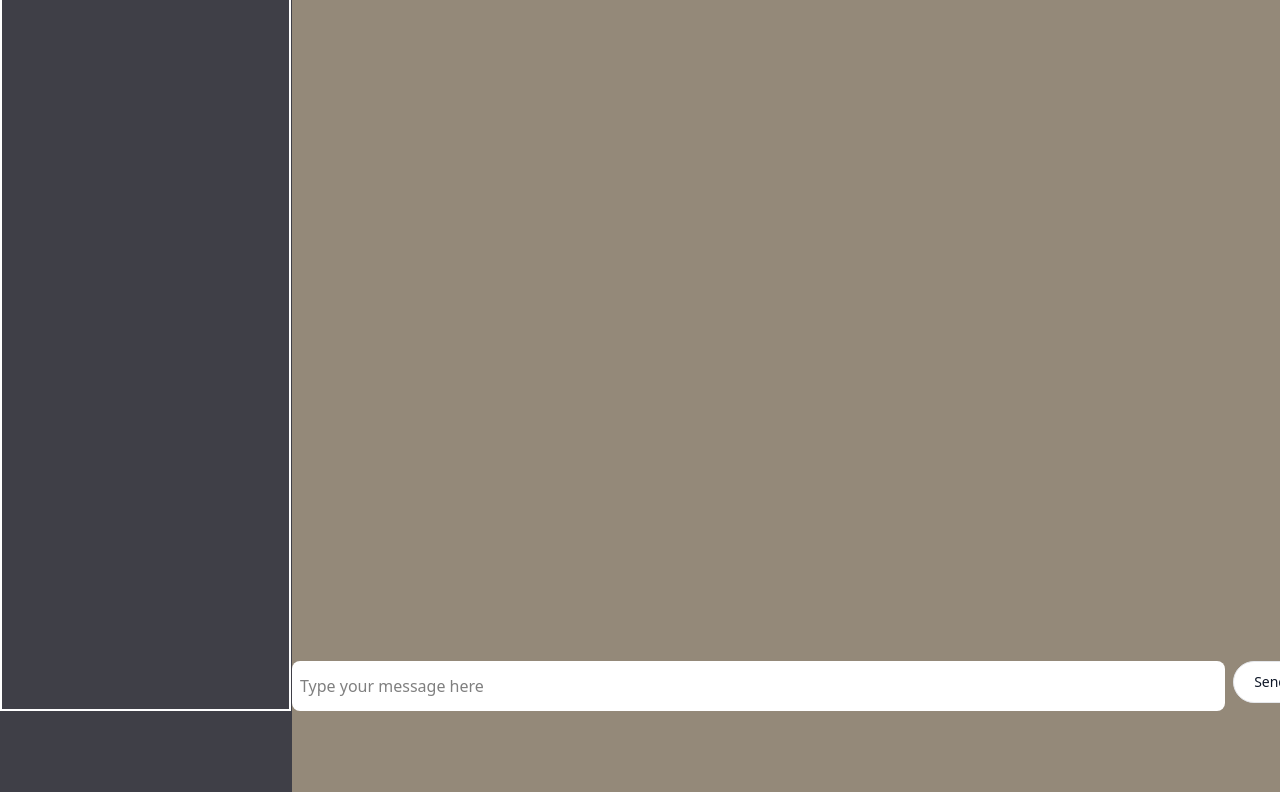
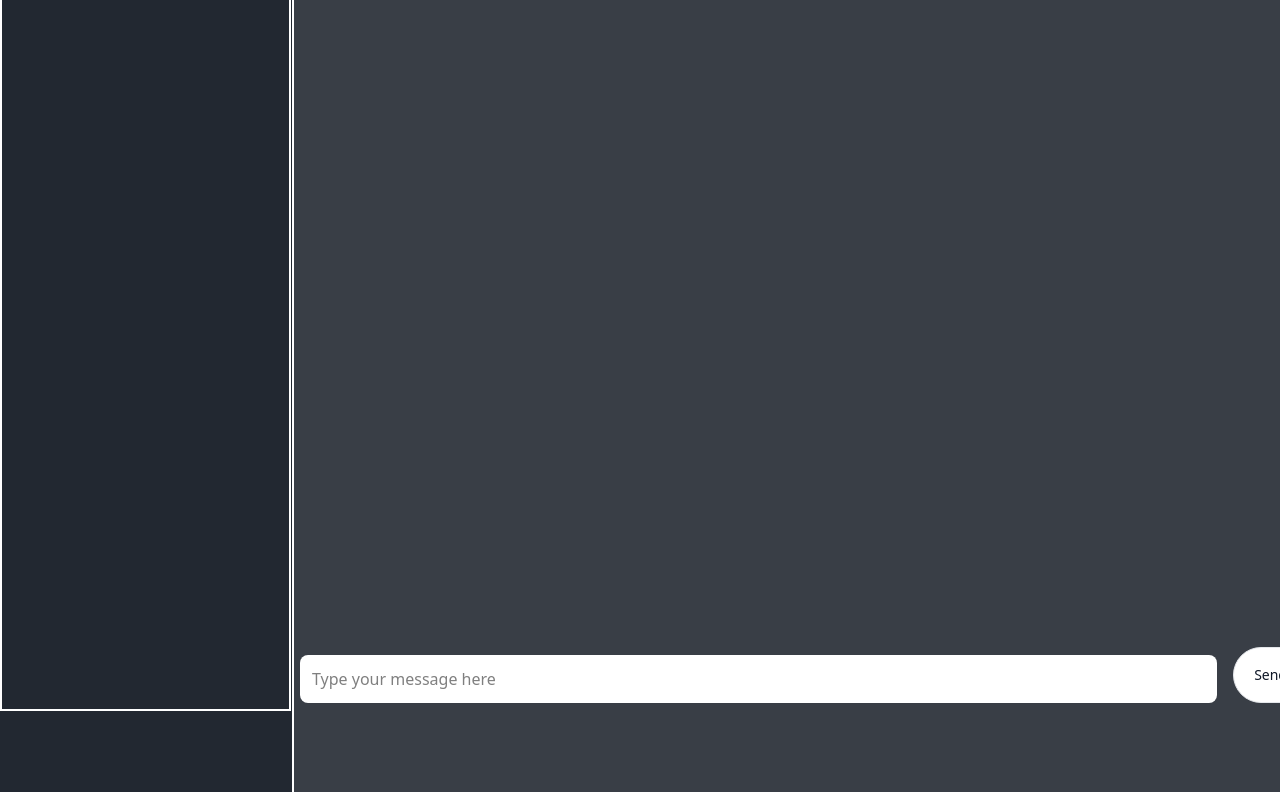
Before and after one commit to GanaJadhav30/ChatApp, a website: page index.html in a window 1280 px wide. Shown: the part 89-881 px from the top of the page. Drawn offline with nearby package versions, Linux system fonts and the light colour scheme; no server answers.

Commit message:
change bg-color

```diff
--- a/index.html
+++ b/index.html
@@ -17,6 +17,7 @@
       }
       h2{
         font-size: large;
+        color: azure;
         padding: 1rem;
         border-style: solid;
         border-color: black;
@@ -25,12 +26,12 @@
       }
     </style>
 </head>
-<body class="bg-zinc-700 overflow-hidden min-h-screen relative">
+<body class="bg-[#222831] overflow-hidden min-h-screen relative">
     <div class="w-fit min-h-screen border-2 border-white px-5">
         <h1 class="mb-4 text-4xl font-extrabold leading-none tracking-tight text-gray-900 md:text-5xl lg:text-6xl dark:text-white">ChatApp</h1>
     </div>
 
-    <div class="bg-[#948979] w-full h-300 absolute top-0 left-73">
+    <div class="bg-[#393E46] w-full h-300 absolute top-0 left-73 border-2 border-white   ">
       <p>Chat here:</p>
 
       <div class="flex">
@@ -42,9 +43,9 @@
 
     </div>
 
-    <div class="absolute w-8/10 left-73  bottom-0">
+    <div class="absolute w-8/10 left-73 bottom-0">
         <form id="form"  class="gap-2 flex justify-end" action="/">
-            <input id="message" class="bg-white w-full  rounded-lg p-2" placeholder="Type your message here" type="text">
+            <input id="message" class="bg-white w-full  rounded-lg p-3 m-2" placeholder="Type your message here" type="text">
             <button id="sendbtn" type="button" class="py-2.5 px-5 me-2 mb-2 text-sm font-medium text-gray-900 focus:outline-none bg-white rounded-full border border-gray-200 hover:bg-gray-100 hover:text-blue-700 focus:z-10 focus:ring-4 focus:ring-gray-100 dark:focus:ring-gray-700 dark:bg-gray-800 dark:text-gray-400 dark:border-gray-600 dark:hover:text-white dark:hover:bg-gray-700">Send</button>
         </form>
 
@@ -71,7 +72,7 @@
       socket.on('user-id',userId=>{
         console.log(userId)
         const h = document.createElement('h2')
-        h.innerText ="User-id: " + userId
+        h.innerText ="User : " + userId
         console.log(typeof userId);
         users.appendChild(h)
       })
```
